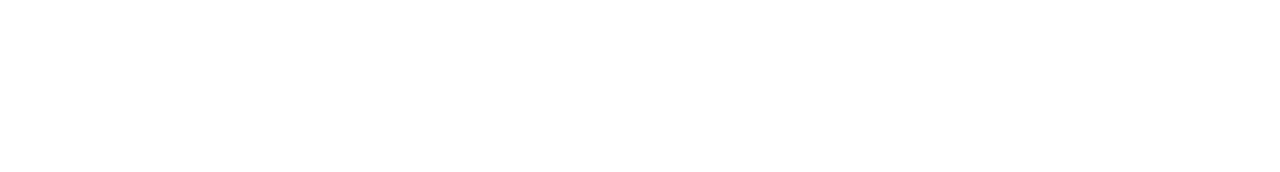
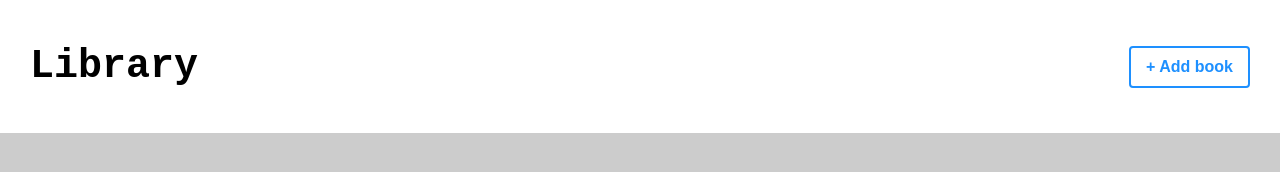
Before and after one commit to MiloBlackstar/library, a plain HTML site: page index.html in a window 1280 px wide. Drawn offline with Linux system fonts and the light colour scheme.

Commit message:
Create navbar section

```diff
--- a/CSS-files/layout.css
+++ b/CSS-files/layout.css
@@ -1,4 +1,45 @@
 .grid-layout {
   display: grid;
-  grid-template-rows: 1fr 4fr;
+  grid-template-rows: 1fr 5fr;
+  height: 100vh;
 }
+
+.grid-layout .navbar {
+  background-color: white;
+  width: 100%;
+  height: 100%;
+  display: flex;
+  align-items: center;
+  justify-content: space-between;
+  padding: 30px;
+}
+
+.navbar p {
+  font-size: 4rem;
+  font-weight: bold;
+}
+
+.navbar button {
+  font-size: 1.6rem;
+  font-weight: bold;
+  padding: 10px 15px;
+  background-color: white;
+  border: 2px solid dodgerblue;
+  color: dodgerblue;
+  border-radius: 4px;
+  transition: background-color 0.15s, color 0.15s, opacity 0.15s;
+}
+
+.navbar button:hover {
+  background-color: dodgerblue;
+  color: white;
+}
+
+.navbar button:active {
+  opacity: 0.8;
+}
+
+.grid-layout .content-space {
+  background-color: rgb(204, 204, 204);
+  padding: 30px;
+}
--- a/index.html
+++ b/index.html
@@ -13,7 +13,8 @@
 <body>
   <div class="grid-layout">
     <div class="navbar">
-
+      <p>Library</p>
+      <button>+ Add book</button>
     </div>
     <div class="content-space">
 
```
